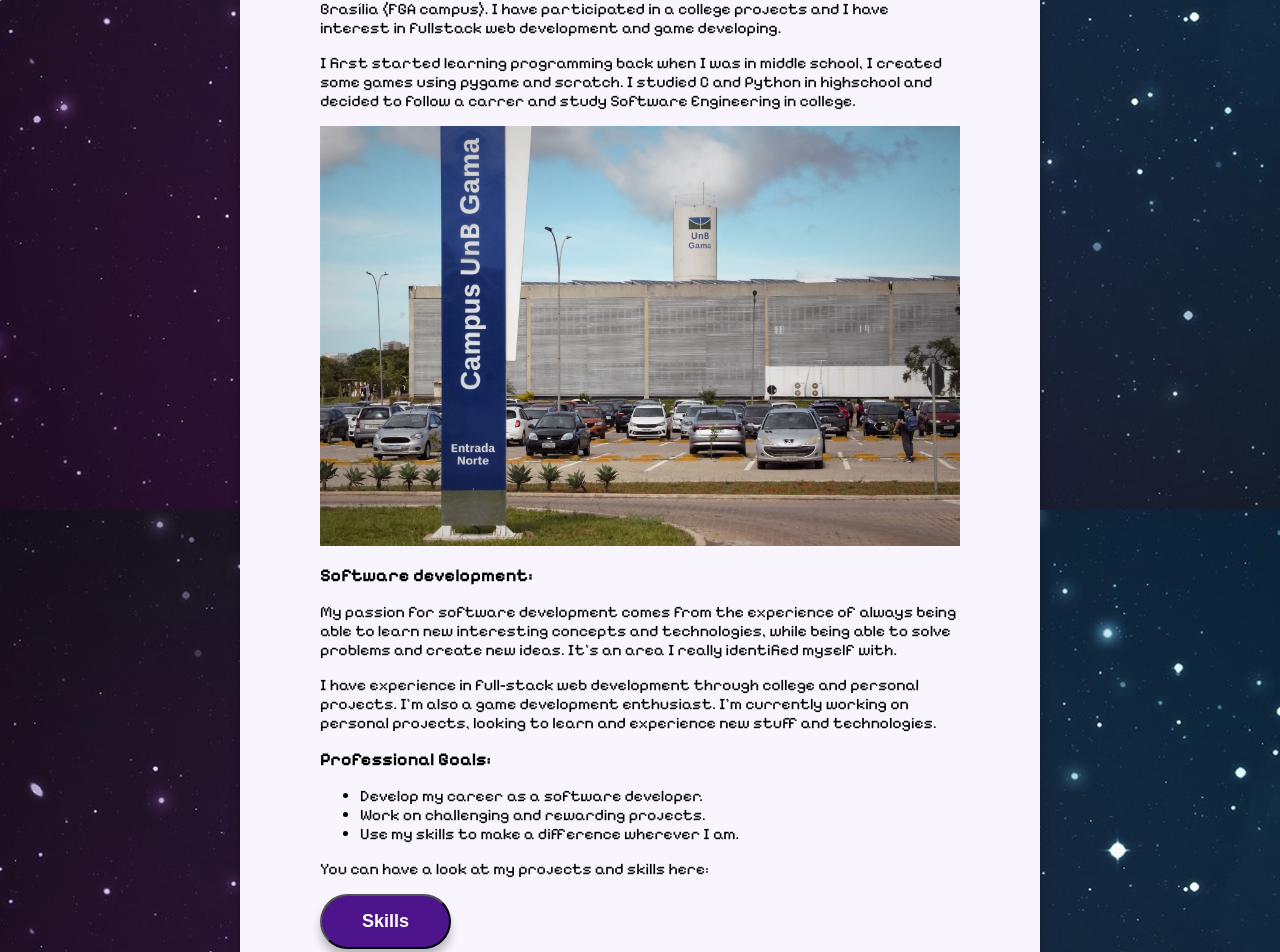
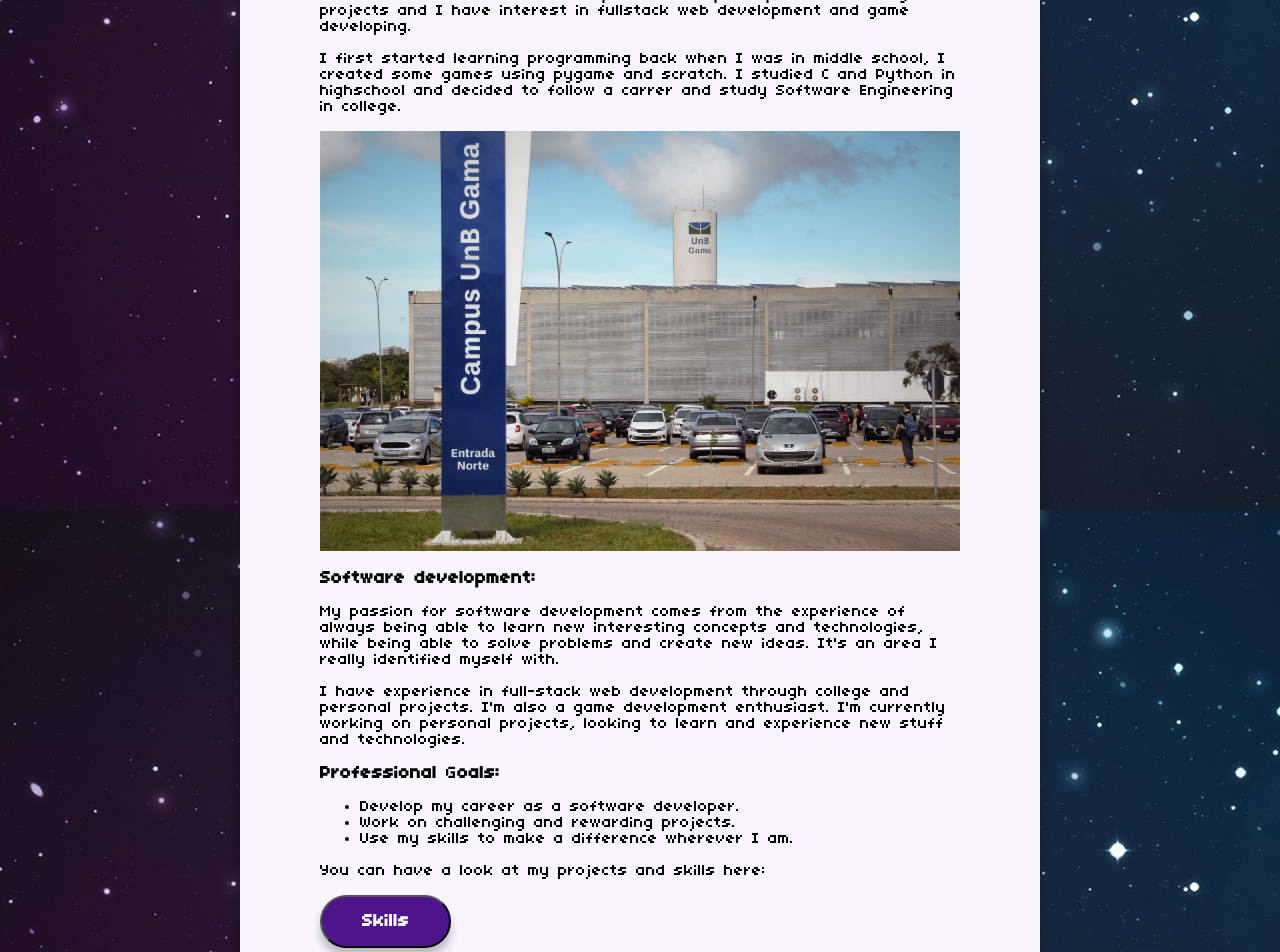
Before and after one commit to LipeAKugel/Portfolio, a Next.js app: page /about in a window 1280 px wide. Shown: the part 360-1312 px from the top of the page. Built offline with nearby package versions, Linux system fonts and the light colour scheme.

Commit message:
:hammer: changing font again and adding carousel component

```diff
--- a/src/app/layout.js
+++ b/src/app/layout.js
@@ -1,24 +1,22 @@
 import Navbar from "@/components/navbar"
 import "../styles/global.css"
-import { Pixelify_Sans } from "next/font/google"
-
-const pixelify_sans = Pixelify_Sans({
-  subsets: ['latin'],
-  display: "swap",
-})
+import localFont from "next/font/local"
 
 export const metadata = {
   title: 'Portfolio',
   description: 'Generated by Next.js',
 }
 
-
+const pixelatedFont = localFont({
+  src: "../fonts/04B_03__.ttf",
+  display: "swap",
+})
 
 export default function RootLayout({ children }) {
  return (
     <html lang="en">
       <body>
-        <div className={pixelify_sans.className}>
+        <div className={pixelatedFont.className}>
           <Navbar/>
           {children}
         </div>
--- a/src/components/button.js
+++ b/src/components/button.js
@@ -3,7 +3,7 @@ import styles from "../styles/components/button.module.css"
 export default function Button({ label, onClick }) {
   return (
     <button className={styles.button} onClick={onClick}>
-      <h2>{label}</h2>
+      {label}
     </button>
   )
 }
--- a/src/styles/app/home.module.css
+++ b/src/styles/app/home.module.css
@@ -49,8 +49,5 @@
 }
 
 .rightcontent img:hover {
-  -webkit-transform: scale(1.1);
-  -ms-transform: scale(1.1);
   transform: scale(1.1);
-  transition: 1s ease;
 }
--- a/src/styles/components/button.module.css
+++ b/src/styles/components/button.module.css
@@ -4,15 +4,12 @@
   color: #FFFFFF;
   box-shadow: 0px 8px 8px 0px rgba(0, 0, 0, 0.25);
   padding: 15px 40px;
+  font-family: inherit;
   font-weight: bold;
   cursor: pointer;
   transition: 0.5s;
 }
 
-.button h2 {
-  margin: 0px;
-}
-
 .button:hover {
   background-color: #811AC0;
 }
--- a/src/styles/components/project.module.css
+++ /dev/null
@@ -1,23 +0,0 @@
-.container {
-  display: block;
-}
-
-.container h2 {
-  width: 100%;
-  margin: 10px 0px;
-}
-
-.container p {
-  width: 100%;
-}
-
-.image_container {
-  width: 100%;
-  margin: 20px 0px;
-}
-
-.container img {
-  width: 100%;
-  height: 100%;
-  box-shadow: 0px 10px 10px 0px rgba(0, 0, 0, 0.25);
-}
--- a/src/styles/global.css
+++ b/src/styles/global.css
@@ -1,7 +1,6 @@
 body {
   width: 100vw;
   height: 100vh;
-  font-family: 'Pixelify Sans', sans-serif;
   margin: 0px;
   background-image: url('../../public/images/space-background.jpg');
   background-size: cover;
@@ -20,6 +19,10 @@ p {
   font-size: 16px;
 }
 
+button {
+  font-size: 18px;
+}
+
 /* Custom card */
 .card {
   border-radius: 30px;
```
Also changed, not shown: src/app/skills/page.js (+4 -16 lines), src/components/carousel.js (added, +22 -0 lines), src/components/project.js (deleted, +0 -18 lines), src/styles/app/skills.module.css (+0 -59 lines), src/styles/components/carousel.module.css (added, +58 -0 lines), src/fonts/04B_03__.ttf (added), src/fonts/rainyhearts.ttf (added).
